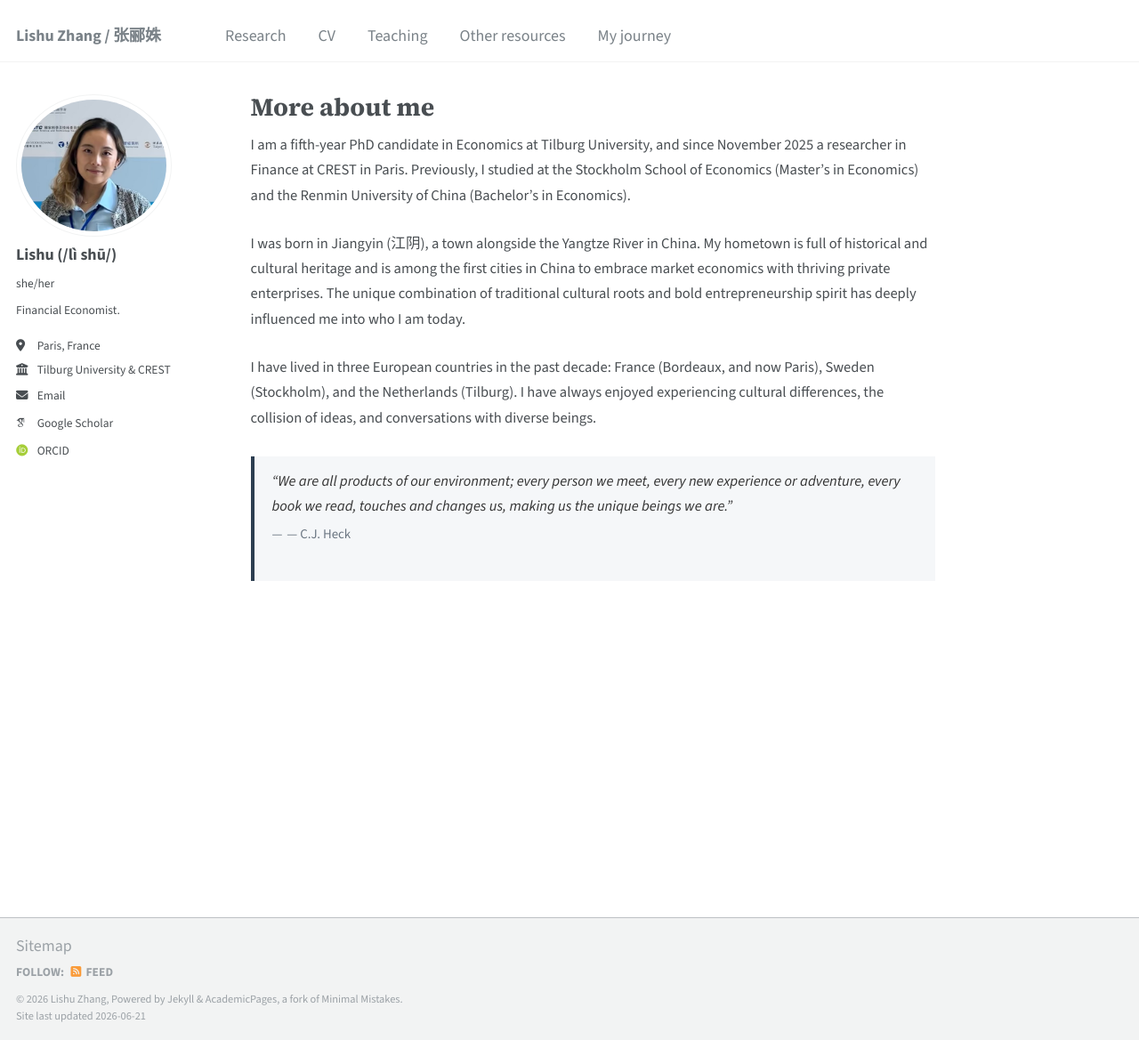
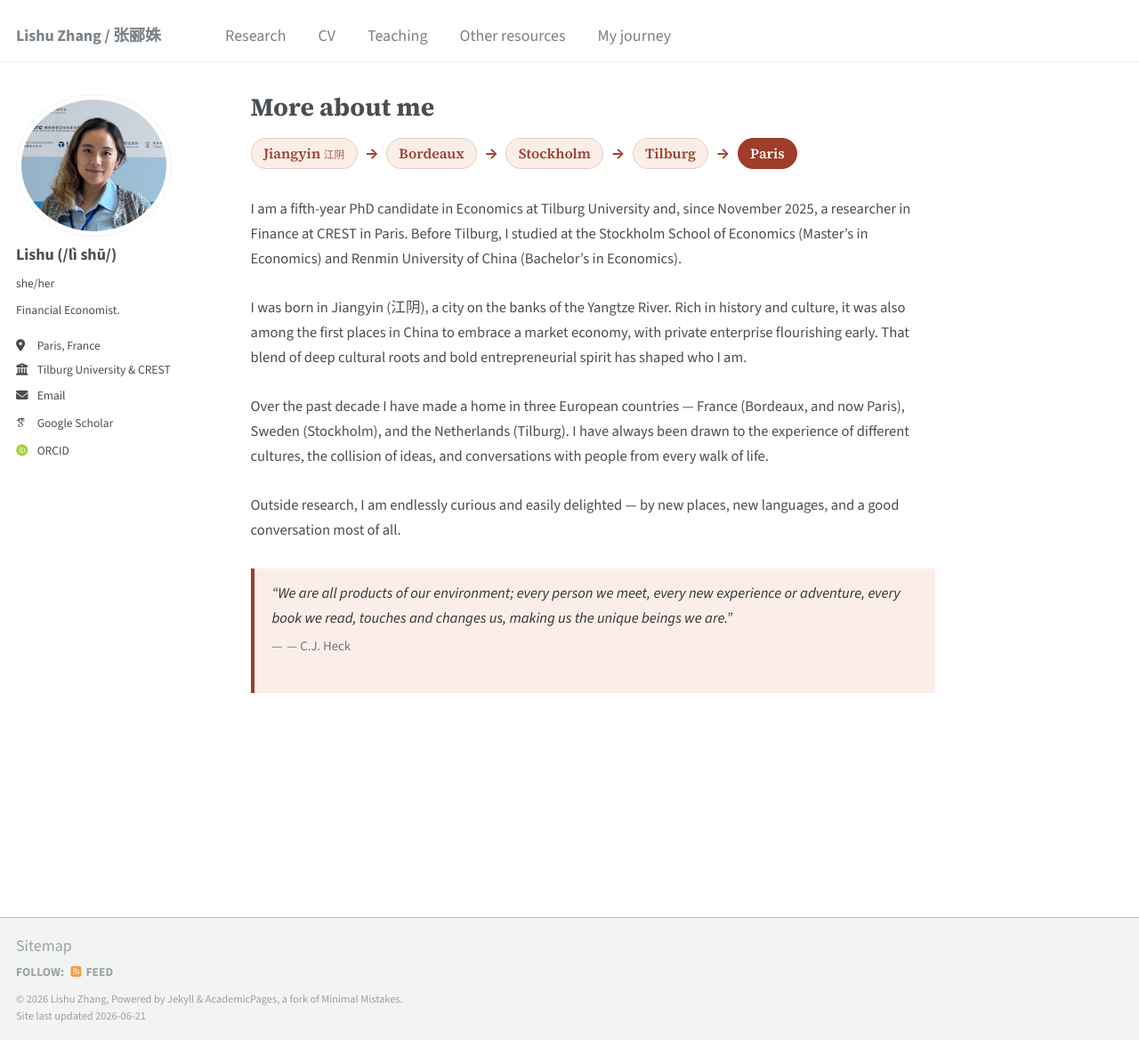
Before and after one commit to LishuZ/LishuZ.github.io, a Jekyll site: the page built from _pages/aboutme.md, in a window 1280 px wide and 1169 px high. Shown: the whole window at 89% size. Built offline with Jekyll 4.4.1, drawn with Linux system fonts in a browser that asks for light colours; some web fonts are replaced.

Commit message:
Improve My Journey: city path, warm accent, polished prose, personality line
Co-Authored-By: Claude Opus 4.8 (1M context) <noreply@anthropic.com>

```diff
--- a/_pages/aboutme.md
+++ b/_pages/aboutme.md
@@ -9,9 +9,32 @@ redirect_from:
 <style>
 .about { font-size: 0.92em; }
 .about p { line-height: 1.7; }
+
+/* Journey path of cities */
+.journey {
+  display: flex;
+  flex-wrap: wrap;
+  align-items: center;
+  gap: 0.5em;
+  margin: 0.4em 0 1.8em;
+}
+.journey .stop {
+  background: #fbeee9;
+  color: #9e3d28;
+  border: 1px solid #e8c9bd;
+  border-radius: 999px;
+  padding: 0.3em 0.85em;
+  font-weight: 600;
+  font-size: 0.95em;
+  font-family: "Source Serif 4", Georgia, Times, serif;
+}
+.journey .stop small { font-weight: 400; opacity: 0.85; }
+.journey .stop.current { background: #9e3d28; color: #fff; border-color: #9e3d28; }
+.journey .arrow { color: #9e3d28; font-weight: 700; }
+
 .about blockquote {
-  border-left: 4px solid #2c3e50;
-  background: #f5f7f9;
+  border-left: 4px solid #9e3d28;
+  background: #fbeee9;
   margin: 1.8em 0 0.5em;
   padding: 0.8em 1.2em;
   color: #333;
@@ -22,11 +45,25 @@ redirect_from:
 
 <div class="about" markdown="1">
 
-I am a fifth-year PhD candidate in Economics at Tilburg University, and since November 2025 a researcher in Finance at CREST in Paris. Previously, I studied at the Stockholm School of Economics (Master's in Economics) and the Renmin University of China (Bachelor's in Economics).
+<div class="journey" markdown="0">
+  <span class="stop">Jiangyin <small>江阴</small></span>
+  <span class="arrow">→</span>
+  <span class="stop">Bordeaux</span>
+  <span class="arrow">→</span>
+  <span class="stop">Stockholm</span>
+  <span class="arrow">→</span>
+  <span class="stop">Tilburg</span>
+  <span class="arrow">→</span>
+  <span class="stop current">Paris</span>
+</div>
 
-I was born in Jiangyin (江阴), a town alongside the Yangtze River in China. My hometown is full of historical and cultural heritage and is among the first cities in China to embrace market economics with thriving private enterprises. The unique combination of traditional cultural roots and bold entrepreneurship spirit has deeply influenced me into who I am today.
+I am a fifth-year PhD candidate in Economics at Tilburg University and, since November 2025, a researcher in Finance at CREST in Paris. Before Tilburg, I studied at the Stockholm School of Economics (Master's in Economics) and Renmin University of China (Bachelor's in Economics).
 
-I have lived in three European countries in the past decade: France (Bordeaux, and now Paris), Sweden (Stockholm), and the Netherlands (Tilburg). I have always enjoyed experiencing cultural differences, the collision of ideas, and conversations with diverse beings.
+I was born in Jiangyin (江阴), a city on the banks of the Yangtze River. Rich in history and culture, it was also among the first places in China to embrace a market economy, with private enterprise flourishing early. That blend of deep cultural roots and bold entrepreneurial spirit has shaped who I am.
+
+Over the past decade I have made a home in three European countries — France (Bordeaux, and now Paris), Sweden (Stockholm), and the Netherlands (Tilburg). I have always been drawn to the experience of different cultures, the collision of ideas, and conversations with people from every walk of life.
+
+Outside research, I am endlessly curious and easily delighted — by new places, new languages, and a good conversation most of all.
 
 > “We are all products of our environment; every person we meet, every new experience or adventure, every book we read, touches and changes us, making us the unique beings we are.”
 > <cite>— C.J. Heck</cite>
```
